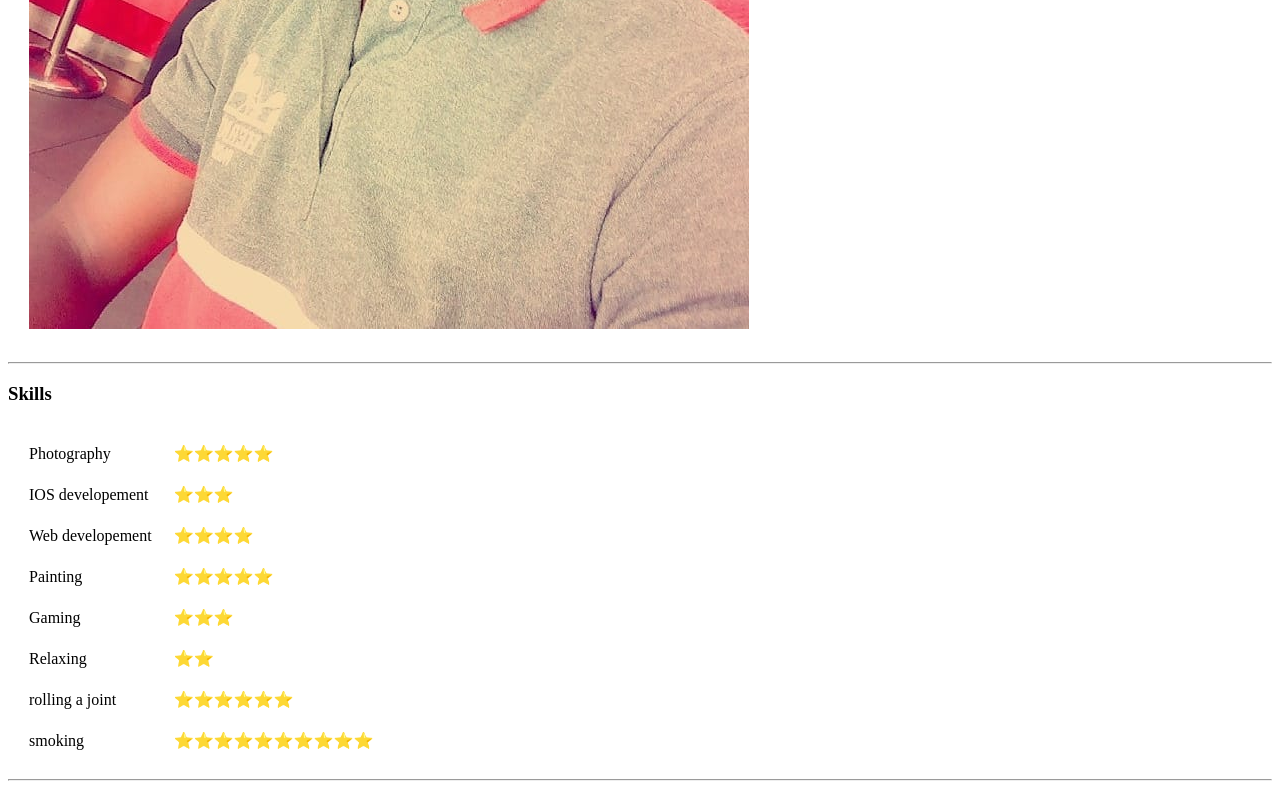
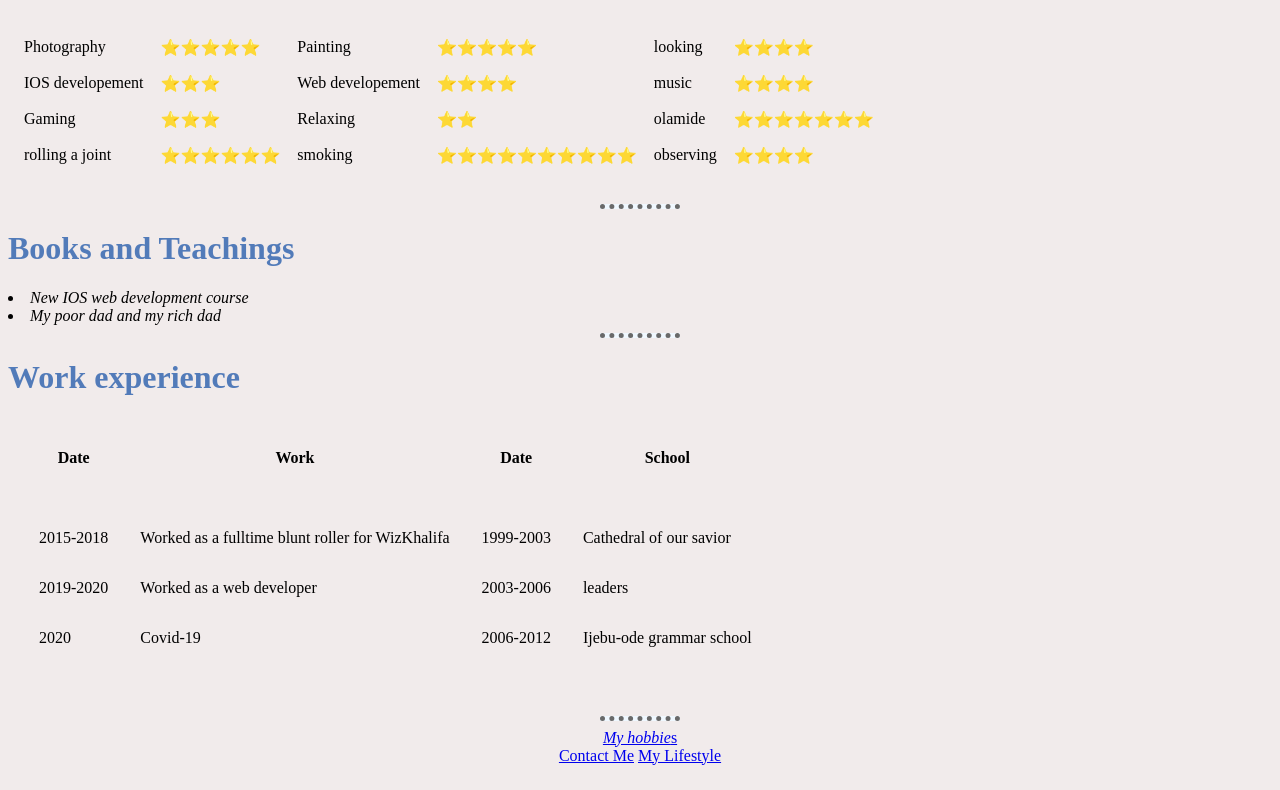
Before and after one commit to 233d-oacb/233d, a plain HTML site: page index.html in a window 1280 px wide. Shown: the part 600-1390 px from the top of the page. Drawn offline with Linux system fonts and the light colour scheme.

Commit message:
Add files via upload

```diff
--- a/index.html
+++ b/index.html
@@ -1,22 +1,39 @@
 <!DOCTYPE html>
-<html lang="en">
+<h lang="en">
 <head>
     <meta charset="UTF-8">
     <meta http-equiv="X-UA-Compatible" content="IE=edge">
     <meta name="viewport" content="width=device-width, initial-scale=1.0">
     <title>233d personal site
+    </title>
+    <style>
+        hr {
+            background-color: aliceblue;
+            border-style: dotted none none;
+            border-color: dimgrey;
+            border-width: 5px;
+            width: 80px;
 
-    </title>
+        }
+
+h1 {
+    color: rgb(82, 123, 185);
+}
+        img {
+            height: 400px;
+
+        }
+    </style>
 </head>
+<body style="background-color: rgb(241, 235, 235);">
 
-<body>
-    <table cellspacing=20">
+    <table cellspacing=50">
         <tr>
             <td><img src=233d!.jpg alt="233d"></td>
-            <td><em<P>Awomosu Hassan
+            <td><em<P><b><h1>Awomosu Hassan</h1></b>
                 <p><em>Founder and CEO of<strong><a href="https://welovenocode.com/appdevelopment?gclid=EAIaIQobChMI45vP9IWn9AIVj9_tCh24PgRYEAAYASAAEgKsxfD_BwE"> 233d enterprise</a></strong> </em></p>
 
-                </p><h3>i am a web derveloper and i love coffee and blunt i love listnening to music alot while hitting my blunt in the pool
+                </p><h3>I am a web derveloper and i love coffee and blunt i love listnening to music alot while hitting my blunt in the pool
                 </h3>
                 </td>
         </tr>
@@ -24,77 +41,100 @@
     </table>
     <hr>
     <table>
-        <h3>Skills</h3>
-        <table cellspacing=20">
+        <h1>Skills</h1>
+        <table cellspacing=15">
+            <tr>
                 <tr>
                     <td>Photography</td>
                     <td>⭐⭐⭐⭐⭐</td>
-                            </tr>
+
+                                   <td>Painting</td>
+                                   <td>⭐⭐⭐⭐⭐</td>
+                                   <td>looking</td>
+                                   <td>⭐⭐⭐⭐</td>
                                    <tr>
                                     <td>IOS developement</td>
                                     <td>⭐⭐⭐</td>
-                            </tr>
-                            <tr>
+
                                     <td>Web developement</td>
                                     <td>⭐⭐⭐⭐</td>
+                                    <td>music</td>
+                                    <td>⭐⭐⭐⭐</td>
                                    </tr>
-                            <tr>
-                                <td>Painting</td>
-                                <td>⭐⭐⭐⭐⭐</td>
                 </tr>
+
                 <tr>
                     <td>Gaming</td>
                     <td>⭐⭐⭐</td>
-                                </tr>
-                                <tr>
+
                     <td>Relaxing</td>
                     <td>⭐⭐</td>
+                    <td>olamide</td>
+                    <td>⭐⭐⭐⭐⭐⭐⭐</td>
                     <tr>
                         <td>rolling a joint</td>
                         <td>⭐⭐⭐⭐⭐⭐</td>
-                                    </tr>
+
                         <td>smoking</td>
                         <td>⭐⭐⭐⭐⭐⭐⭐⭐⭐⭐</td>
+                        <td>observing</td>
+                        <td>⭐⭐⭐⭐</td>
+                        <tr>
                         </tr>
+                    </tr>
+                </tr>
+                         </tr>
+
                         </table>
                    <hr>
-        <h3>Books and Teachings</h3>
+        <h1>Books and Teachings</h1>
         <ul></ul>
-        <li>The new IOS web development course</li>
-        <li>My poor dad and my rich dad</li>
+        <li><i>New IOS web development course</i></li>
+        <li><i>My poor dad and my rich dad</i></li>
 <hr>
-<h3>Work experience</h3>
-<table cellspacing=20">
+<h1>Work experience</h1>
+<table cellspacing=30">
     <thead>
 <tr>
     <th>Date</th>
     <th>Work</th>
+    <th>Date</th>
+    <th>School</th>
 </tr>
     </thead>
     <tbody>
+        <tr></tr>
         <td>2015-2018</td>
         <td> Worked as a fulltime blunt roller for WizKhalifa</td>
+        <td>1999-2003</td>
+        <td>Cathedral of our savior </td>
         </tr>
         <tr>
 <td>2019-2020 </td>
 <td> Worked as a web developer</td>
+<td>2003-2006</td>
+<td>leaders</td>
         </tr>
         <tr>
             <td>2020</td>
             <td> Covid-19</td>
+            <td>2006-2012</td>
+            <td>Ijebu-ode grammar school</td>
+        </tr>
     </tbody>
     <tfoot>
-
     </tfoot>
     <tr>
 
 
         </tr>
 </table>
-<hr>
-<a href="hobbies.html"<a>My hobbies</a>
+<hr> <center><a href="hobbies.html"<a><i>My hobbie</i>s</a><br>
     <a href="contact.html"<a>Contact Me</a>
+    <a href="lifestyle.html"<a>My Lifestyle</a>
+</center>
 
+<styl></>
 </h1>
 
 </body>
```
Also changed, not shown: contact.html (+5 -2 lines), lifestyle.html (added, +17 -0 lines), EfyojImXYAATqNC.jpg (added). Lines whose indentation alone changed are shown as unchanged.
